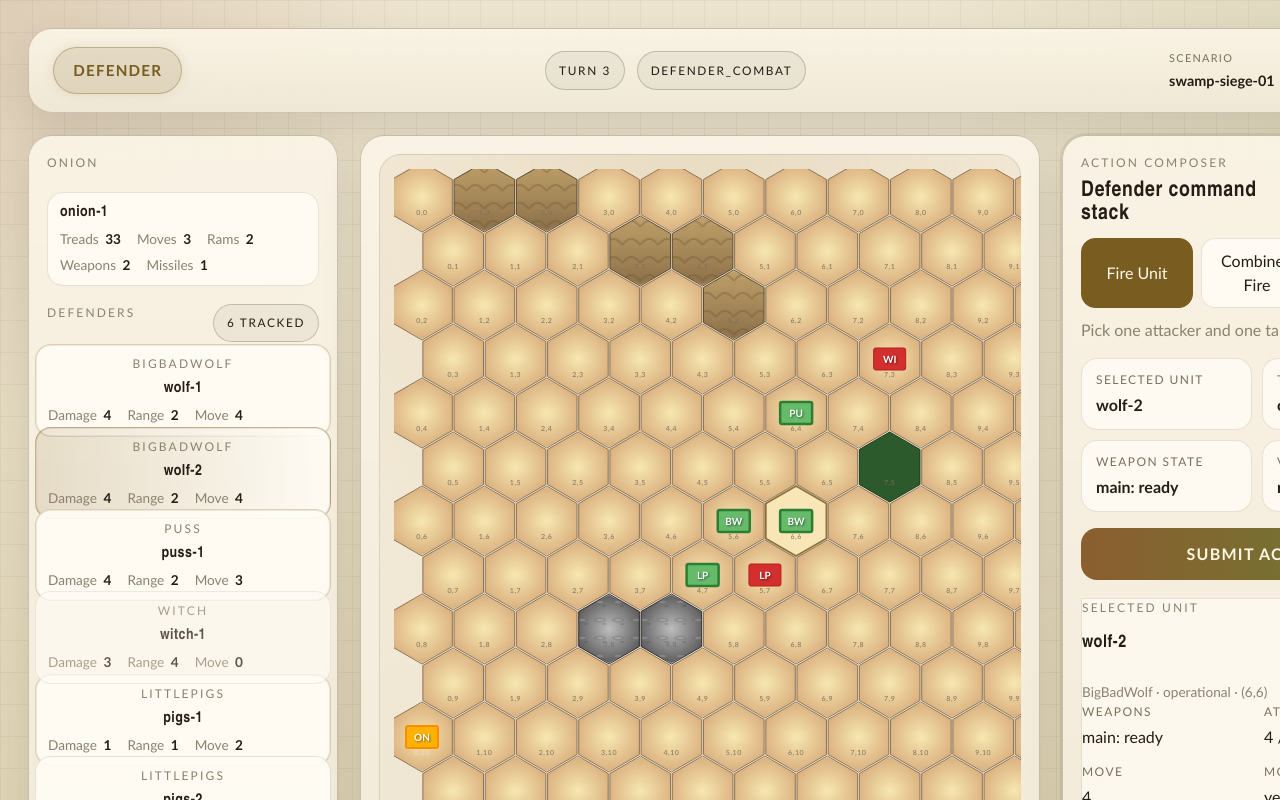
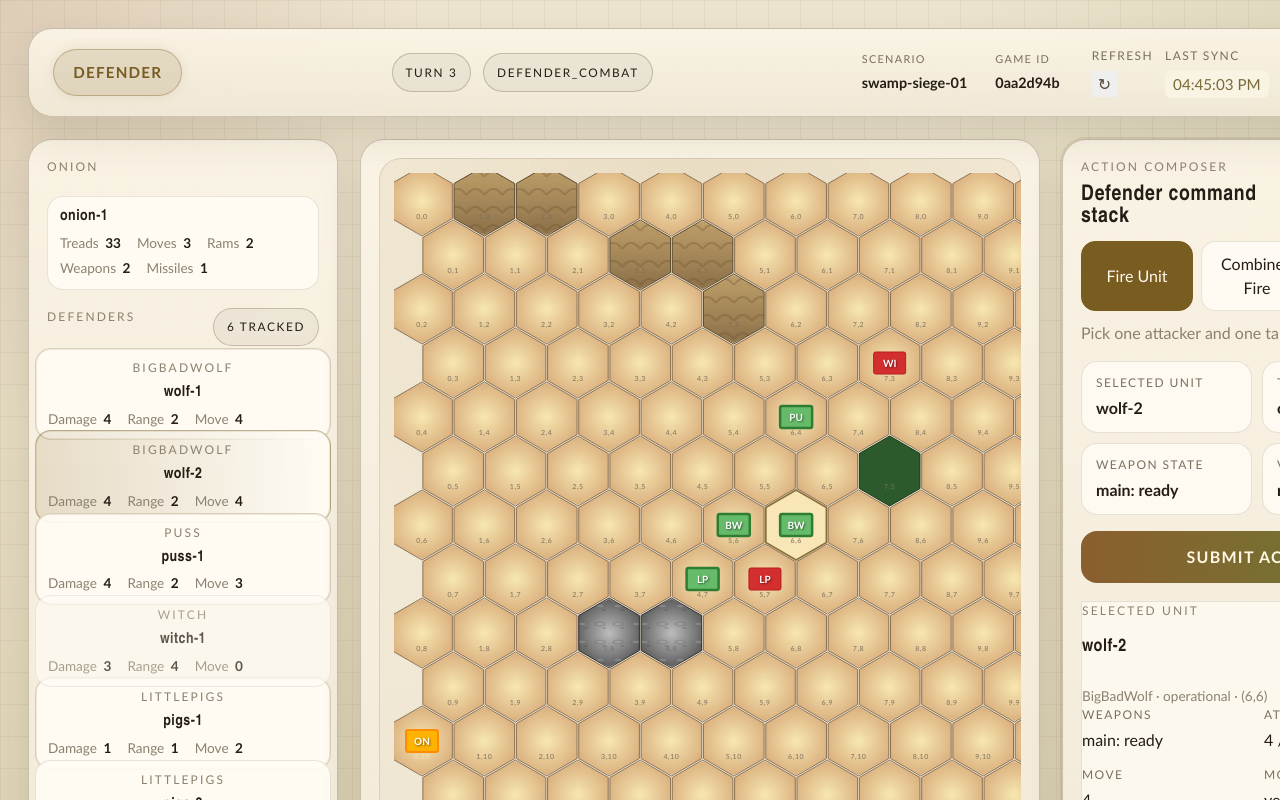
Before and after one commit to Zymurge/Onion, a React (Vite) app in the folder web/: page / in a window 1280 px wide. Shown: the top 800 px of the page. Built offline with nearby package versions, Linux system fonts and the light colour scheme.

Commit message:
feat(ui): relabel event status indicator to 'Event Sync' and finalize header utility controls

```diff
--- a/web/src/App.css
+++ b/web/src/App.css
@@ -35,6 +35,75 @@
   padding: 18px 24px;
   margin-bottom: 22px;
   border-radius: 24px;
+  position: relative;
+}
+
+.header-utility-controls {
+  display: flex;
+  align-items: center;
+  gap: 12px;
+  margin-left: auto;
+}
+
+.utility-block {
+  display: flex;
+  flex-direction: column;
+  align-items: flex-start;
+  gap: 2px;
+}
+}
+
+.refresh-btn {
+  background: none;
+  border: none;
+  font-size: 1.3rem;
+  cursor: pointer;
+  color: #7a6a3a;
+  padding: 2px 8px;
+  border-radius: 6px;
+  transition: background 0.15s;
+}
+.refresh-btn:disabled {
+  opacity: 0.5;
+  cursor: not-allowed;
+}
+.refresh-btn:hover:not(:disabled) {
+  background: #f3e7c2;
+}
+
+.last-sync {
+  font-size: 0.95rem;
+  color: #7a6a3a;
+  background: #f8f3e3;
+  border-radius: 6px;
+  padding: 2px 8px;
+}
+
+.event-status {
+  font-size: 1.1rem;
+  margin-left: 2px;
+  min-width: 1.2em;
+  text-align: center;
+}
+.event-status-ok {
+  color: #3bb662;
+}
+.event-status-error {
+  color: #c43d2c;
+}
+.event-dot-spinner {
+  display: inline-block;
+  width: 1em;
+  height: 1em;
+  border: 2px solid #bfae7a;
+  border-top: 2px solid #e2d3a2;
+  border-radius: 50%;
+  animation: spin 0.7s linear infinite;
+  vertical-align: middle;
+}
+@keyframes spin {
+  0% { transform: rotate(0deg); }
+  100% { transform: rotate(360deg); }
 }
 
 .role-badge {
--- a/web/src/App.tsx
+++ b/web/src/App.tsx
@@ -49,6 +49,18 @@ function App() {
   const selectedUnitIsActionable = selectedUnit.actionableModes.includes(mode)
   const onionWeapons = parseWeaponStats(onion.weapons)
 
+  // Simulated last sync and event status for UI demo
+  const [lastSync, setLastSync] = useState<Date>(new Date())
+  const [eventStatus, setEventStatus] = useState<'ok' | 'fetching' | 'error'>('ok')
+
+  function handleRefresh() {
+    setEventStatus('fetching')
+    setTimeout(() => {
+      setLastSync(new Date())
+      setEventStatus('ok')
+    }, 800)
+  }
+
   return (
     <div className="shell">
       <header className="topbar panel">
@@ -67,6 +79,35 @@ function App() {
           <div>
             <span className="stat-label">Game ID</span>
             <strong>0aa2d94b</strong>
+          </div>
+        </div>
+        <div className="header-utility-controls">
+          <div className="utility-block">
+            <span className="stat-label">Refresh</span>
+            <button
+              className="refresh-btn"
+              title="Refresh game state"
+              onClick={handleRefresh}
+              aria-label="Refresh"
+              disabled={eventStatus === 'fetching'}
+            >
+              &#x21bb;
+            </button>
+          </div>
+          <div className="utility-block">
+            <span className="stat-label">Last Sync</span>
+            <span className="last-sync" title="Last sync time">
+              {lastSync.toLocaleTimeString([], { hour: '2-digit', minute: '2-digit', second: '2-digit' })}
+            </span>
+          </div>
+          <div className="utility-block">
+            <span className="stat-label">Event Sync</span>
+            <span className={`event-status event-status-${eventStatus}`}
+              title={eventStatus === 'ok' ? 'Events up to date' : eventStatus === 'fetching' ? 'Fetching events...' : 'Event fetch error'}>
+              {eventStatus === 'ok' && '●'}
+              {eventStatus === 'fetching' && <span className="event-dot-spinner" />}
+              {eventStatus === 'error' && '⚠'}
+            </span>
           </div>
         </div>
       </header>
```
Also changed, not shown: 1 other file (tests, documents, lock files or other folders).
